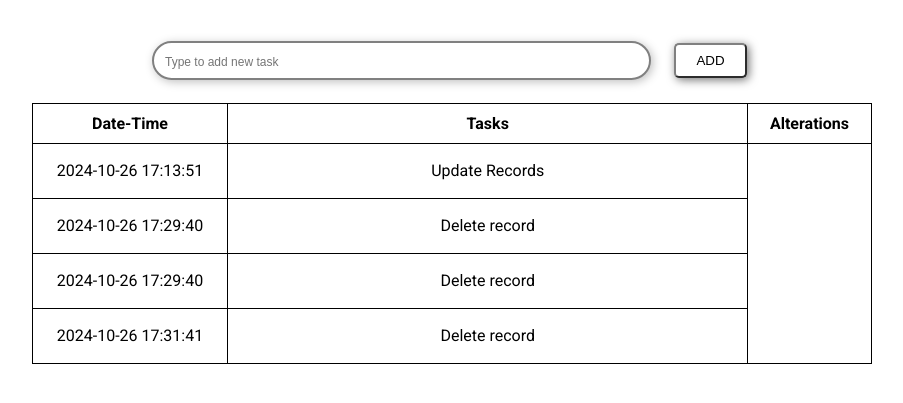
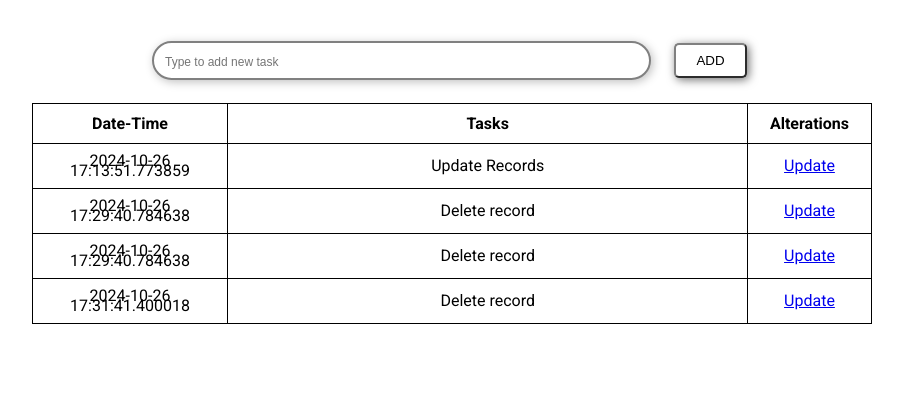
Before and after one commit to Harshita-Shreevastav/TO-DO-app, a Flask app: page / in a window 1280 px wide. Shown: the top 403 px of the page, without its empty margins (186-1089 px from the left). Run offline with Flask 3, Linux system fonts and the light colour scheme; data comes from the database, SQL or seed files in the repository; both versions use the stored data as it was after the commit.

Commit message:
It now updates the tasks too! yayyyyy!

```diff
--- a/app.py
+++ b/app.py
@@ -1,11 +1,14 @@
 from flask import Flask, render_template, redirect, request, url_for, session, flash
 from flask_sqlalchemy import SQLAlchemy
 import time
-from datetime import datetime, timedelta
+from datetime import datetime, timedelta, timezone
+from flask_wtf import FlaskForm
+from wtforms import StringField, PasswordField, validators,SubmitField
+from wtforms.validators import DataRequired
 
 
 app=Flask(__name__)
-app.secret_key="todo"
+app.config['SECRET_KEY']="todo"
 
 app.config['SQLALCHEMY_DATABASE_URI'] = 'sqlite:///data.sqlite3'  # Example using SQLite
 app.config['SQLALCHEMY_TRACK_MODIFICATIONS'] = False
@@ -17,57 +20,97 @@ db = SQLAlchemy(app)
 class Data(db.Model):
 
     _s_no=db.Column("s_no", db.Integer , primary_key=True, autoincrement=True)
-    dat=db.Column(db.DateTime, nullable=False)
+    dat=db.Column(db.DateTime, nullable=False, default=datetime.now(timezone.utc))
     task=db.Column(db.String(200), nullable=False)
 
 
-    def __init__(self, dat, task):
 
-        self.dat=dat
+    def __init__(self, task):
+
+
         self.task=task
 
+class Taskform(FlaskForm):
+    task=StringField("The task", validators=[DataRequired()])
+    submit=SubmitField("ADD")
 
 
+class updateform(FlaskForm):
+    updated_task=StringField("Updated_task", validators=[DataRequired()])
+    submit= SubmitField("UPDATE")
 
 
 
 
 @app.route("/", methods=['GET', 'POST'])
 def home():
-    if request.method=="POST":
 
-        print("Task entered")
-        task=request.form.get("task")
+    task=None
+    form=Taskform()
+
+    if form.validate_on_submit():
+        task= form.task.data
+        form.task.data=None
+
+
+
+
         if task:
 
             print(task)
+            record=Data(task=task)
+            print(record)
 
-        else:
-            flash("Task not entered!", "error")
-            return redirect(url_for("home"))
-        time=datetime.now()
-        print(time)
+            db.session.add(record)
+            db.session.commit()
+            print("record added")
+            flash("Task added!", "info")
+            print(record)
+            print(record.dat)
+            print(record.task)
 
 
 
-        record=Data(time,task)
-        print(record)
 
-        db.session.add(record)
+
+            return redirect(url_for("home"))
+
+    else:
+
+
+
+        data_records = Data.query.all()
+        print(data_records)
+
+        return render_template("index.html", data_record=data_records, form=form,task=task)
+
+
+
+
+@app.route("/update/<s_no>", methods=['GET','POST'])
+def update(s_no):
+    updated_task=None
+    update_form=updateform()
+
+
+    record_to_update=Data.query.get_or_404(s_no)
+    print("Record found!")
+
+    if update_form.validate_on_submit():
+        updated_task= update_form.updated_task.data
+        print(updated_task)
+        record_to_update.task=updated_task
+        update_form.updated_task.data=None
+
         db.session.commit()
-        print("record added")
-        flash("Task added!", "info")
-        print(record)
-        print(record.dat)
-        print(record.task)
 
-        # print(record.task, record.time)
         return redirect(url_for("home"))
 
-    data_records = Data.query.all()
-    print(data_records)
-    Data.query.filter_by(dat=None).delete()
-    return render_template("index.html", data=data_records)
+    else:
+
+        print("Into else")
+        return render_template("update.html", s_no=s_no, form=update_form, updated_task=updated_task)
+
 
 if __name__=="__main__":
     with app.app_context():
--- a/templates/index.html
+++ b/templates/index.html
@@ -11,10 +11,13 @@
  <div style="padding:10px; display: flex; flex-direction: column; align-items: center; justify-content: left; width: 100%;">
     <div style="display: flex; width: 100%; column-gap: 5px; justify-content: center; align-items: center; width: 50%;">
         <div style="flex-grow: 1;">
-            <input class="text-box" type="text" name="task" placeholder=" Type to add new task">
+            {{form.hidden_tag()}}
+            {{form.task(class="text-box", placeholder=" Type to add new task")}}
+
         </div>
         <div>
-            <input class="submit" type="submit" class="add" value="ADD">
+            {{form.submit(class="submit")}}
+
         </div>
     </div>
 
@@ -53,18 +56,24 @@
             </thead>
 
             <tbody style="padding: 5px;">
-                {% if data %}
-                    {% for record in data %}
+                {% if data_record %}
+                    {% for record in data_record %}
                         <tr >
 
 
-                            <td style=" padding: 1px; text-align:center; height: 15px; line-height: 20px ; overflow: hidden;">
-                                {{record.dat.strftime('%Y-%m-%d %H:%M:%S')}}
+                            <td style=" padding: 1px; text-align:center; height: 15px; line-height: 10px ; overflow: hidden;">
+                                {{record.dat}}
                             </td>
 
-                            <td style="padding: 1px;text-align:center; height: 20px;line-height: 20px; overflow: hidden;">
+                            <td style="padding: 1px;text-align:center; height: 15px;line-height: 10px; overflow: hidden;">
                                 <p>{{record.task}}</p>
                             </td>
+
+
+                            <td style="padding: 1px;text-align:center; height: 15px;line-height: 10px; overflow: hidden;">
+                                <a class="update" href="{{url_for('update', s_no=record._s_no)}}"> Update</a>
+                            </td>
+
                         </tr>
                     {% endfor %}
 
```
Also changed, not shown: templates/update.html (added, +34 -0 lines), instance/data.sqlite3, static/Style/home.css (line endings or trailing spaces).
